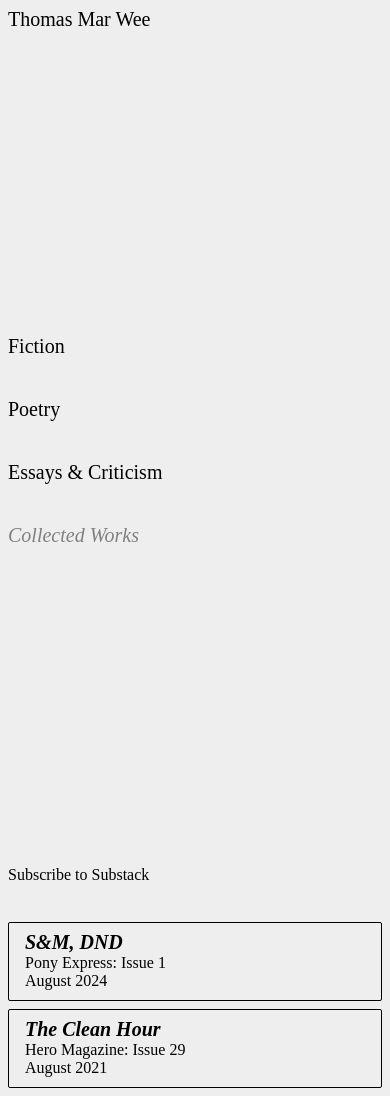
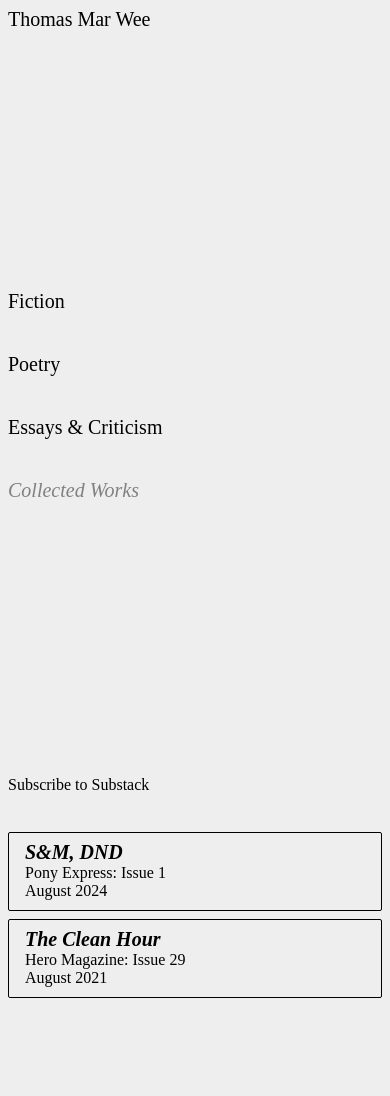
Before and after one commit to caleblstone/thomas-wee, a Jekyll site: the page built from fiction.markdown, in a window 390 px wide. Built offline with Jekyll 4.4.1, drawn with Linux system fonts in a browser that asks for light colours; some web fonts are replaced; after the commit the page ends 1006 px from its top, so only the background shows below that.

Commit message:
fixed mobile

```diff
--- a/assets/css/main.scss
+++ b/assets/css/main.scss
@@ -208,7 +208,7 @@ canvas{
             margin: 0px 0 0 0;
             min-width: unset;
             grid-template-rows: auto;
-            height: calc(100dvh - 16px);
+            height: calc(90vh - 16px);
         }
 
         #bio {
@@ -221,6 +221,9 @@ canvas{
             margin-bottom: 10px;
             h2 {
                 font-size: 20px;
+            }
+            a{
+                pointer-events: none;
             }
             p{
                 font-size: 16px;
```
